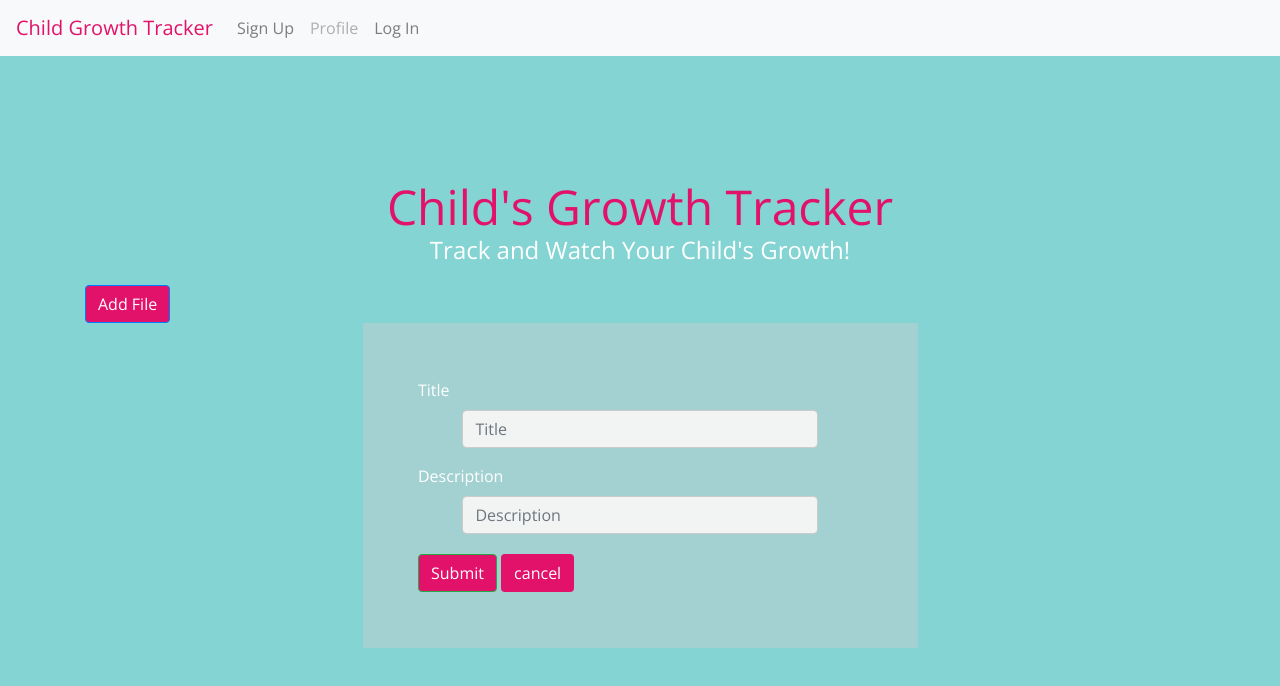
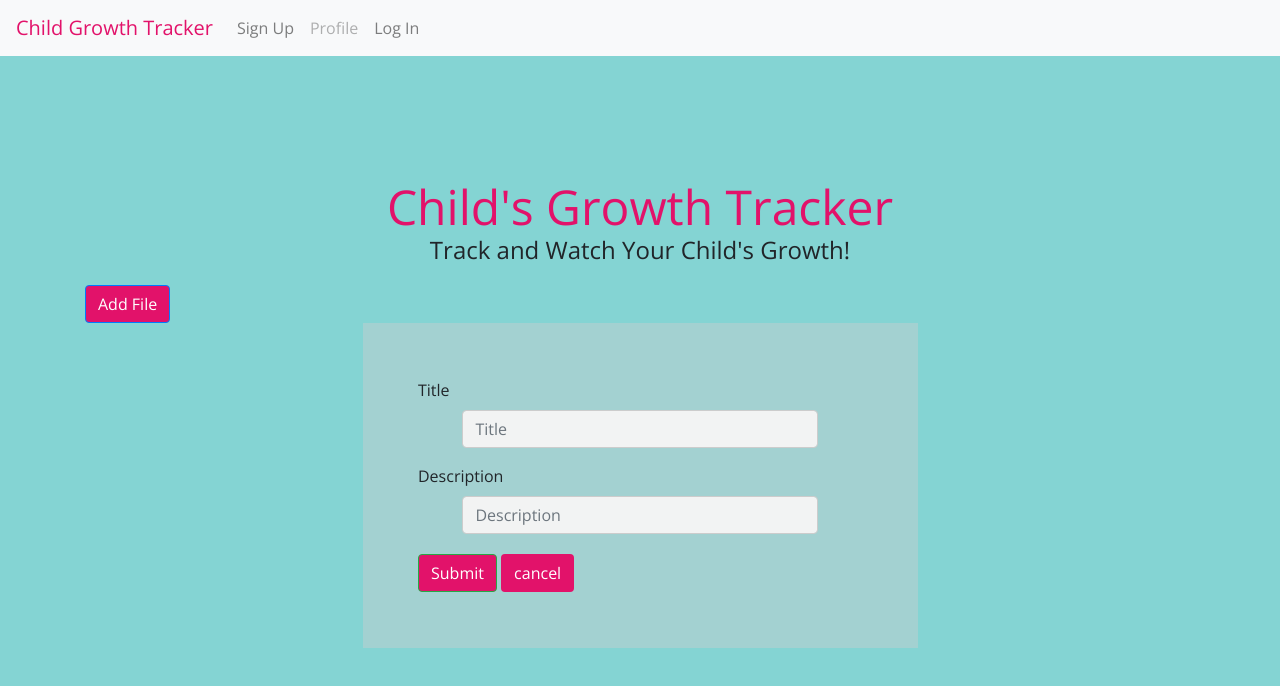
Before and after one commit to BritMacgregor/Growth-Chart, a website: page sample.html in a window 1280 px wide. Drawn offline with nearby package versions, Linux system fonts and the light colour scheme.

Commit message:
corrected the overflow element

```diff
--- a/public/stylesheets/style.css
+++ b/public/stylesheets/style.css
@@ -222,13 +222,9 @@ td, td a {
 
 /* Error Page */
 @import url(https://fonts.googleapis.com/css?family=opensans:500);
-body{
-                background: #84d4d3;
-                color:#fff;
-                font-family: 'Open Sans', sans-serif;
-                max-height:700px;
-                overflow: hidden;
-            }
+
+
+
             .c{
                 text-align: center;
                 display: block;
```
Also changed, not shown: public/index.html (+1 -1 lines).
